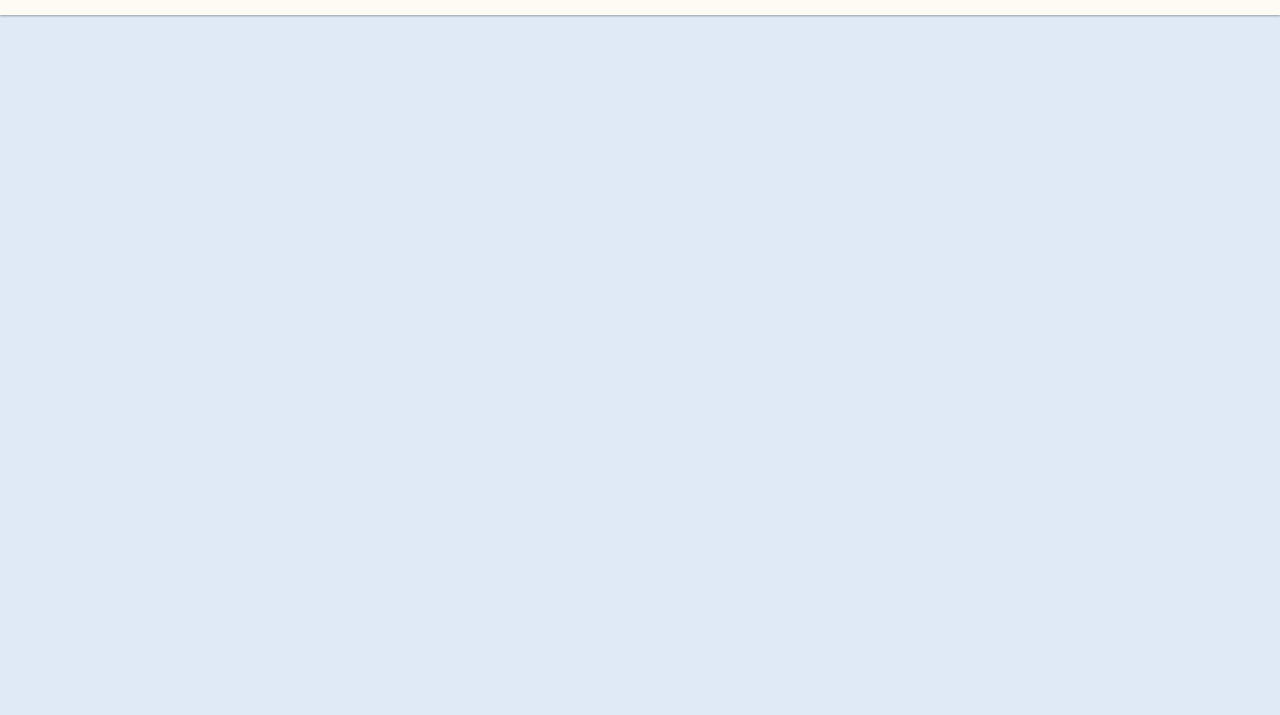
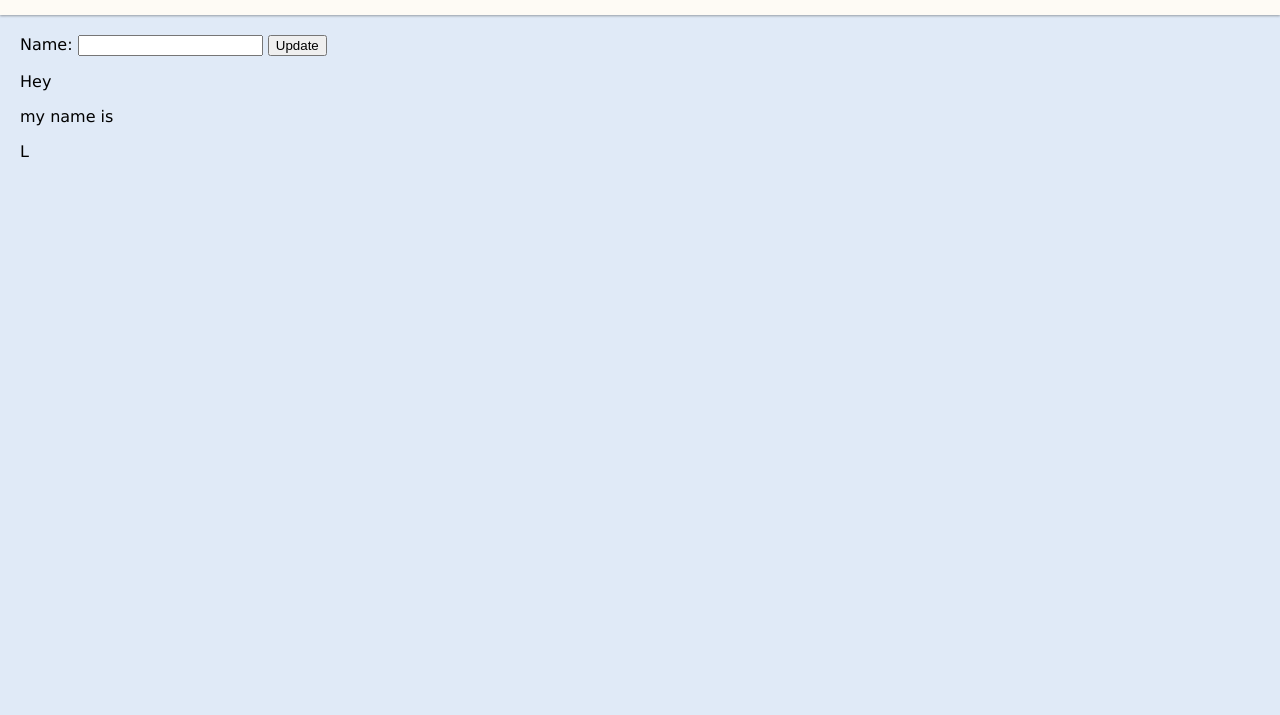
Before and after one commit to lianahouston1/name-tag-jan-2023, a plain HTML site: page index.html in a window 1280 px wide. Shown: the part 85-800 px from the top of the page. Drawn offline with Linux system fonts and the light colour scheme.

Commit message:
basic name tag design

```diff
--- a/index.html
+++ b/index.html
@@ -22,7 +22,16 @@
     </header>
 
     <main>
+        <section>
+            Name: <input>
+            <button>Update</button>
+        </section>
 
+        <section class="name-tag">
+            <p class="greeting">Hey</p>
+            <p>my name is</p>
+            <p class="name-display">L</p>
+        </section>
     </main>
 
 </body>
```
